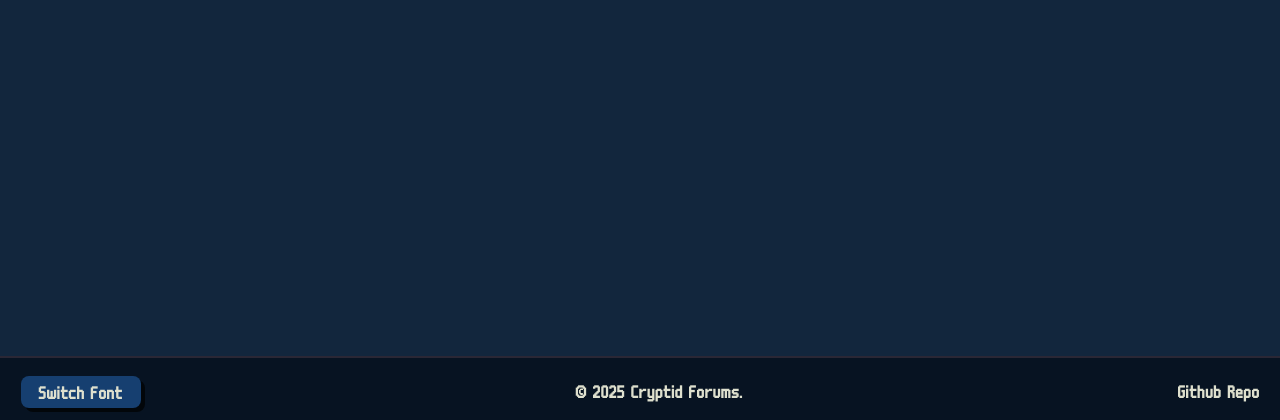
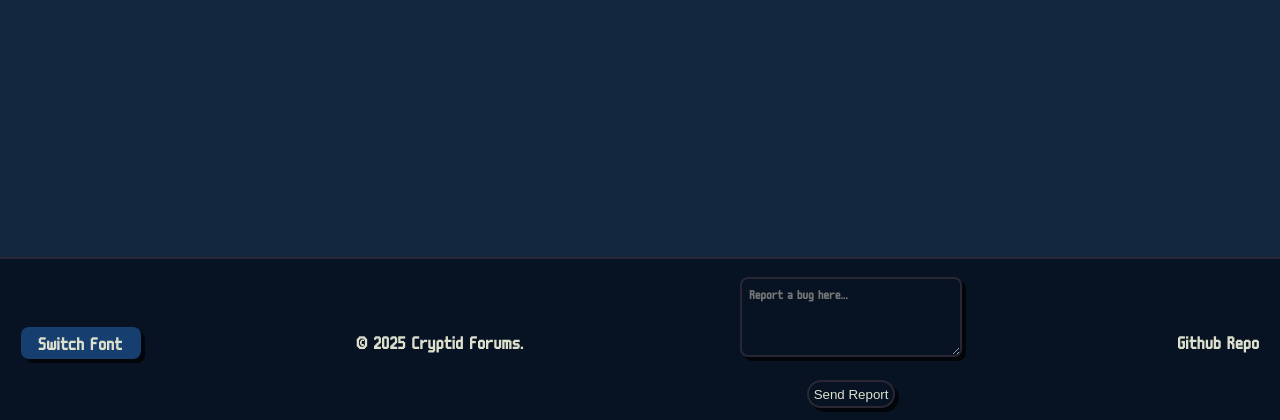
Before and after one commit to Coo29/cryptid-forums, a Flask app: page / in a window 1280 px wide. Shown: the part 380-800 px from the top of the page. Run offline with Flask 3, Linux system fonts and the light colour scheme; the visitor is signed in with stand-in values (Sample User, id 1); data that the repository does not hold is empty; some libraries are stand-ins or nearby versions.

Commit message:
added bug report section

```diff
--- a/app.py
+++ b/app.py
@@ -3,6 +3,7 @@ import os
 import uuid
 import re
 import sqlite3
+import requests
 from flask import Flask, render_template, redirect, url_for, request, flash, send_from_directory
 from flask_sqlalchemy import SQLAlchemy
 from flask_login import LoginManager, login_user, logout_user, login_required, UserMixin, current_user
@@ -357,6 +358,26 @@ def show_tagged_posts(tag):
     return render_template('tagged_posts.html', tag=tag, posts=posts)
 # tag stuff end
 
+# Discord Bot Testing Start
+DISCORD_WEBHOOK_URL = os.getenv("DISCORD_WEBHOOK_URL")
+
+@app.route("/bug_report", methods=["POST"])
+@login_required
+def bug_report():
+    report = request.form.get("report")
+    if not report:
+        flash("Report cannot be empty.")
+        return redirect(url_for("index"))
+    payload = {
+        "content": f"Bug Report from {current_user.username} ({current_user.discord_id}):\n{report}",
+    }
+    try:
+        requests.post(DISCORD_WEBHOOK_URL, json=payload, timeout=5)
+        flash("Bug report sent successfully!")
+    except Exception as e:
+        flash(f"Failed to send bug report.")
+    return redirect(url_for("index"))
+# Discord Bot Testing End
 
 if __name__ == "__main__":
     with app.app_context():
--- a/templates/base.html
+++ b/templates/base.html
@@ -106,6 +106,14 @@
         <button id="fontToggleBtn" class="footer-button" type="button">Switch Font</button>
     </div>
     <span>&copy; 2025 Cryptid Forums.</span>
+        <!-- bug report test start -->
+        {% if current_user.is_authenticated %}
+            <form action="{{ url_for('bug_report') }}" method="POST">
+                <textarea name="report" placeholder="Report a bug here..." class="post-title-input" required></textarea>
+                <button type="submit">Send Report</button>
+            </form>
+        {% endif %}
+        <!-- bug report test end -->
     <div class="footer-right">
         <a href="https://github.com/Coo29/cryptid-forums">Github Repo</a>
     </div>
```
Also changed, not shown: todo.md (+0 -1 lines), 3 other files.
